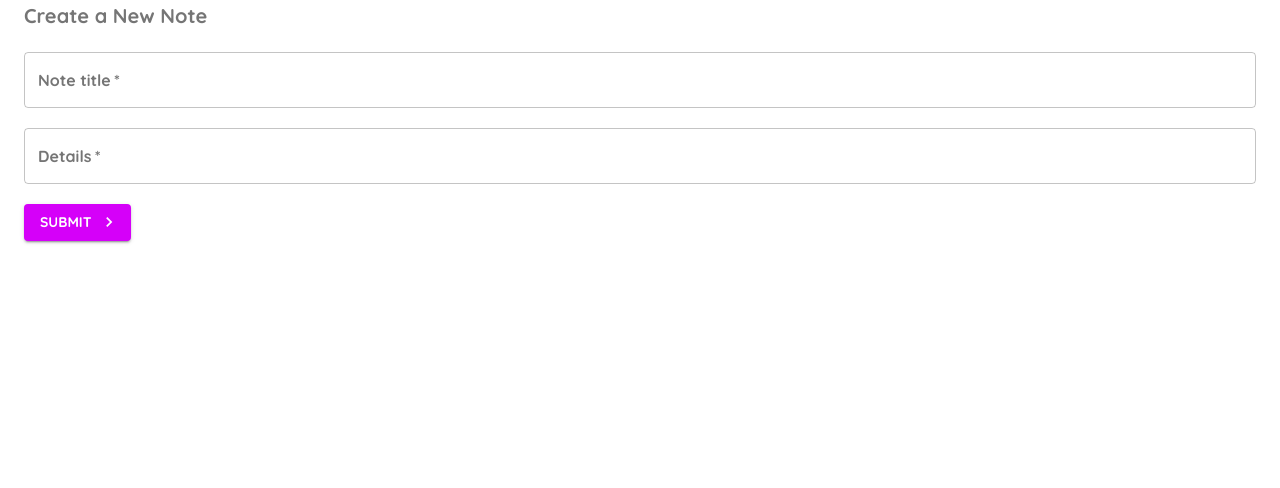
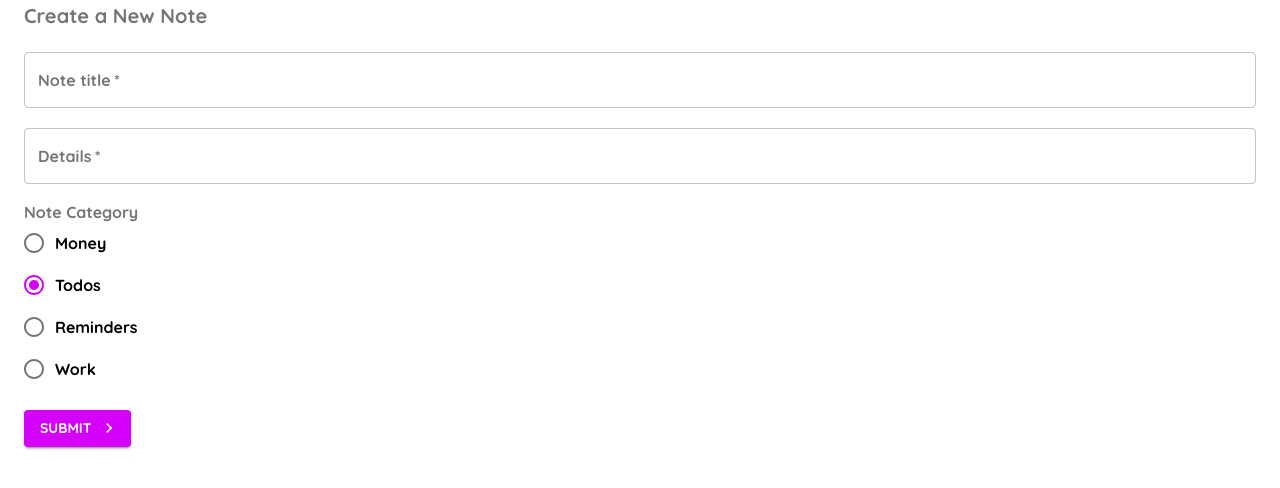
Before and after one commit to takanoha001/material_ui_example, a React (Create React App) app: page / in a window 1280 px wide. Shown: the top 488 px of the page. Built offline with nearby package versions, Linux system fonts and the light colour scheme.

Commit message:
radio buttons

```diff
--- a/src/pages/Notes.js
+++ b/src/pages/Notes.js
@@ -4,8 +4,12 @@
 import ButtonGroup from "@material-ui/core/ButtonGroup";
 import AcUnitOutlinedIcon from "@material-ui/icons/AcUnitOutlined";
 import { Send, KeyboardArrowRightOutlined } from "@material-ui/icons";
-import { makeStyles } from "@material-ui/core";
+import { FormControlLabel, makeStyles } from "@material-ui/core";
 import TextField from "@material-ui/core/TextField";
+import Radio from "@material-ui/core/Radio";
+import RadioGroup from "@material-ui/core/RadioGroup";
+import FormLabel from "@material-ui/core/FormLabel";
+import FormControl from "@material-ui/core/FormControl";
 
 const useStyles = makeStyles({
   //css package
@@ -33,6 +37,7 @@
   const [details, setDetails] = useState("");
   const [titleError, setTitleError] = useState(false);
   const [detailsError, setDetailsError] = useState(false);
+  const [category, setCategory] = useState("todos");
 
   const handleSubmit = (e) => {
     e.preventDefault();
@@ -47,7 +52,7 @@
     }
 
     if (title && details) {
-      console.log(title, details);
+      console.log(title, details, category);
     }
   };
 
@@ -85,6 +90,26 @@
           required
           error={detailsError}
         />
+
+        <FormControl className={classes.field}>
+          <FormLabel> Note Category</FormLabel>
+          <RadioGroup
+            value={category}
+            onChange={(e) => setCategory(e.target.value)}
+          >
+            {/* <Radio value="hello " />
+          <Radio value="good bye " /> */}
+            <FormControlLabel value="money" control={<Radio />} label="Money" />
+            <FormControlLabel value="todos" control={<Radio />} label="Todos" />
+            <FormControlLabel
+              value="reminders"
+              control={<Radio />}
+              label="Reminders"
+            />
+            <FormControlLabel value="work" control={<Radio />} label="Work" />
+          </RadioGroup>
+        </FormControl>
+
         <Button
           className={classes.btn}
           type="submit"
```
